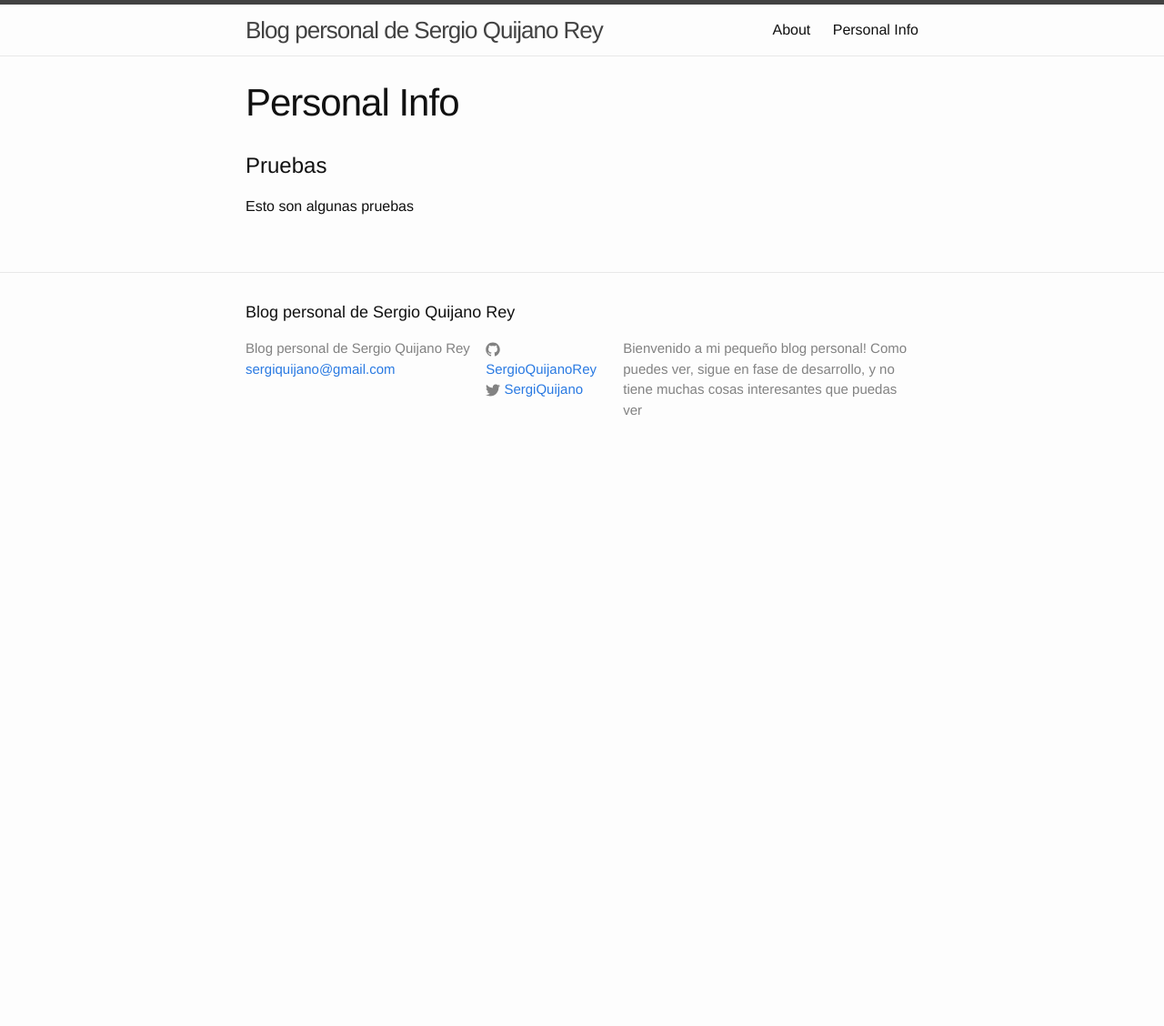
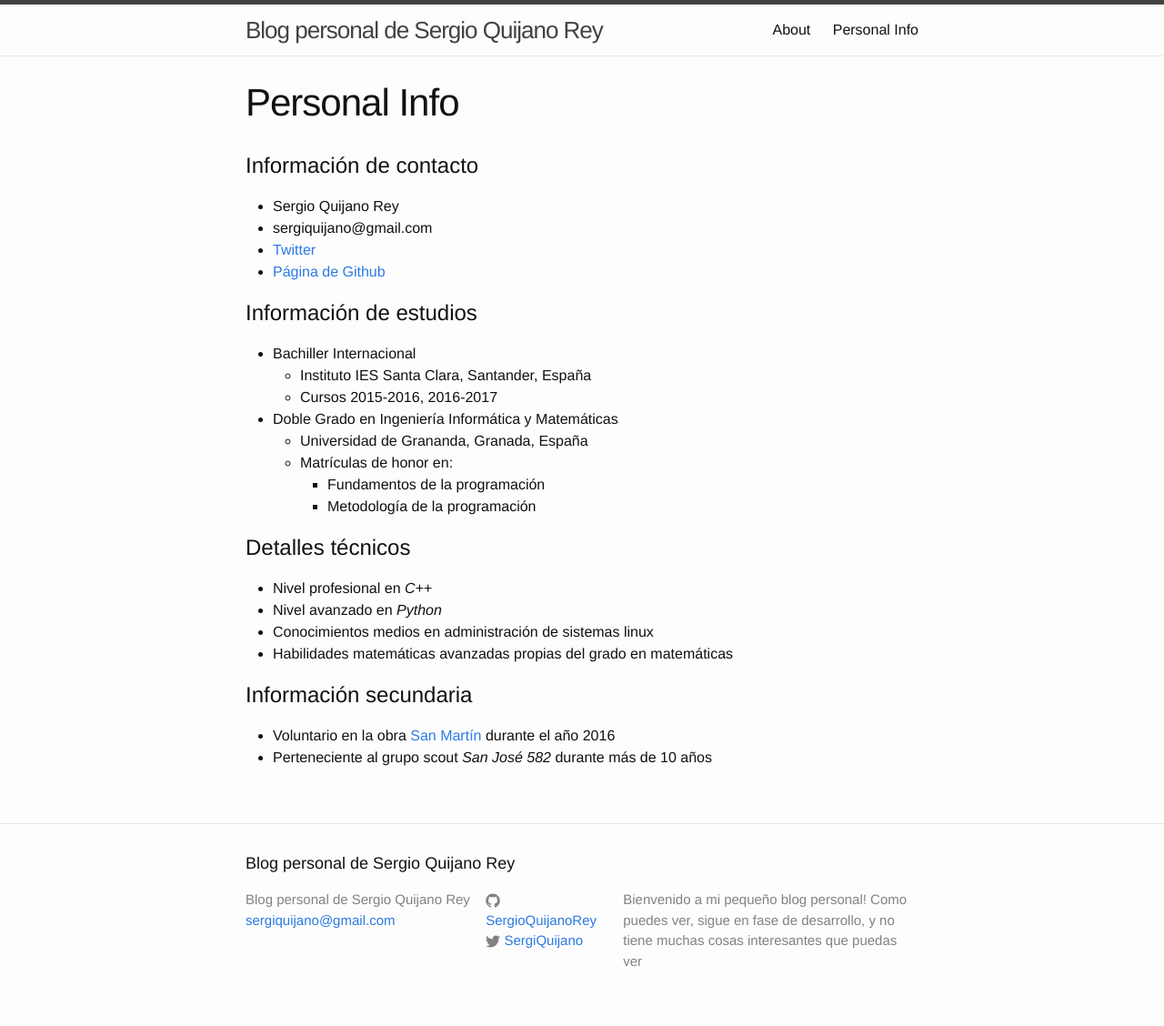
Before and after one commit to SergioQuijanoRey/sergioquijanorey.github.io, a Jekyll site: the page built from personal_info.md, in a window 1280 px wide. Shown: the whole page at 91% size. Built offline with Jekyll 4.4.1, drawn with Linux system fonts in a browser that asks for light colours; before the commit the page ends 900 px from its top, so only the background shows below that.

Commit message:
Cambios al blog

```diff
--- a/personal_info.md
+++ b/personal_info.md
@@ -4,6 +4,32 @@ title: Personal Info
 permalink: /personalinfo/
 ---
 
-# Pruebas
+# Información de contacto
 
-Esto son algunas pruebas
+* Sergio Quijano Rey
+* sergiquijano@gmail.com
+* [Twitter](https://twitter.com/SergiQuijano)
+* [Página de Github](https://github.com/SergioQuijanoRey/)
+
+# Información de estudios
+
+* Bachiller Internacional
+    * Instituto IES Santa Clara, Santander, España
+    * Cursos 2015-2016, 2016-2017
+* Doble Grado en Ingeniería Informática y Matemáticas
+    * Universidad de Grananda, Granada, España
+    * Matrículas de honor en:
+        * Fundamentos de la programación
+        * Metodología de la programación
+
+# Detalles técnicos
+
+* Nivel profesional en *C++*
+* Nivel avanzado en *Python*
+* Conocimientos medios en administración de sistemas linux
+* Habilidades matemáticas avanzadas propias del grado en matemáticas
+
+# Información secundaria
+
+* Voluntario en la obra [San Martín](http://www.fundacionobrasanmartin.org) durante el año 2016
+* Perteneciente al grupo scout *San José 582* durante más de 10 años
```
